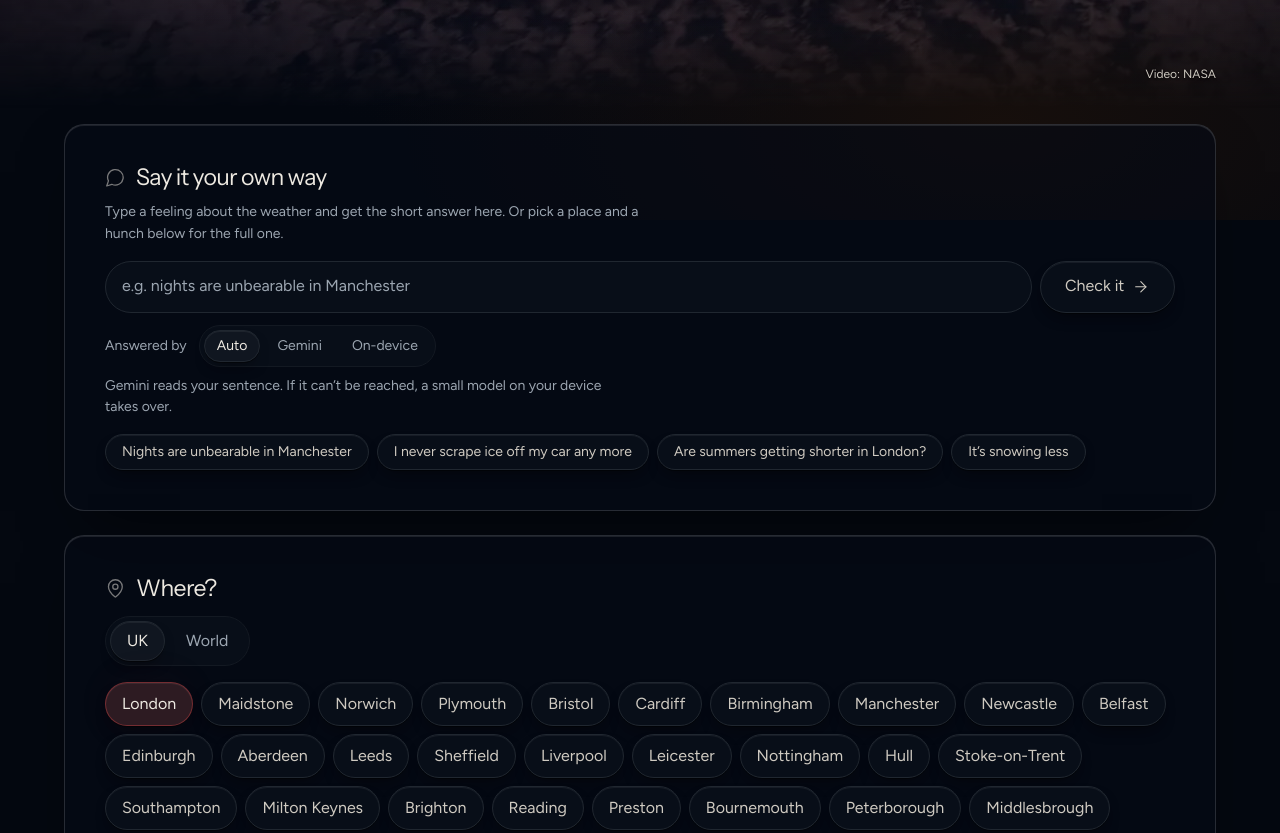
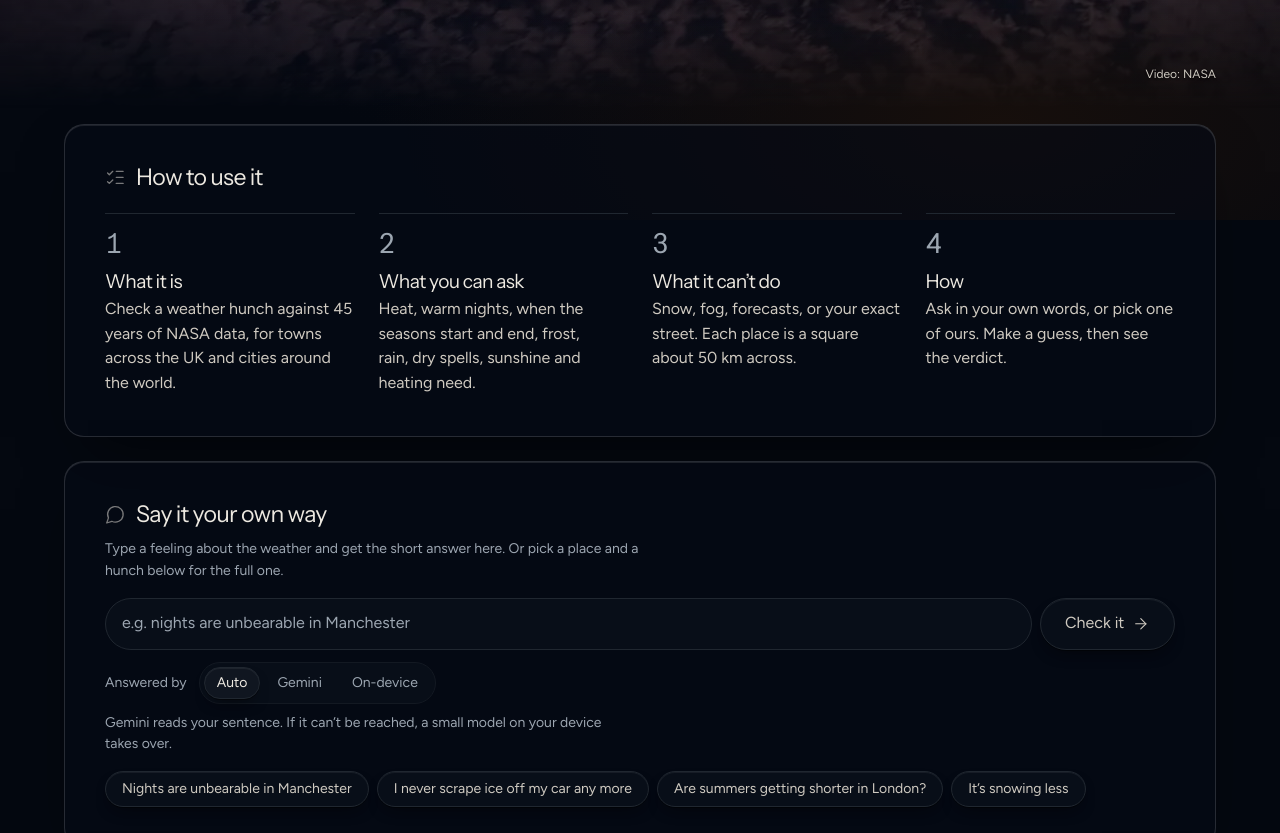
Before and after one commit to NaveenHerath/Mostly-Significant, a plain HTML site: page docs/index.html in a window 1280 px wide. Shown: the part 580-1413 px from the top of the page. Drawn offline with nearby package versions, Linux system fonts and the light colour scheme; no server answers; a script that the page names is missing.

Commit message:
added a guide/ how to use it as the first section

```diff
--- a/docs/index.html
+++ b/docs/index.html
@@ -31,6 +31,7 @@
         <span>Menu</span> <!-- the word, so it’s obvious -->
       </button>
       <nav class="site-nav" id="site-nav" aria-label="Sections"> <!-- the section links -->
+        <a href="#guide" data-nav="guide">How to use it</a> <!-- the four-step guide, first thing after the hero -->
         <a href="#chat" data-nav="try" class="needs-js">Try it</a> <!-- the chat box and the pickers -->
         <a href="#map" data-nav="everywhere" class="needs-answer" hidden>Everywhere</a> <!-- map, only once you’ve guessed -->
         <a href="#report" data-nav="hunches" class="needs-answer" hidden>Every hunch</a> <!-- report card, only once you’ve guessed -->
@@ -71,6 +72,17 @@
     </div>
 
     <noscript><p class="note">This page needs JavaScript to look up the numbers. The method and sources are below.</p></noscript> <!-- fallback -->
+
+    <!-- 1a. how to use it: sets expectations so people ask things the data can answer. plain text, works without js -->
+    <section class="step" id="guide" data-nav="guide" aria-labelledby="guide-h">
+      <h2 id="guide-h"><svg class="icon" aria-hidden="true"><use href="icons.svg#list-checks" /></svg>How to use it</h2> <!-- step heading -->
+      <ol class="guide-steps"> <!-- four short steps, a row on laptops, stacked on phones -->
+        <li><h3>What it is</h3><p>Check a weather hunch against 45 years of NASA data, for towns across the UK and cities around the world.</p></li> <!-- the point -->
+        <li><h3>What you can ask</h3><p>Heat, warm nights, when the seasons start and end, frost, rain, dry spells, sunshine and heating need.</p></li> <!-- what's testable -->
+        <li><h3>What it can’t do</h3><p>Snow, fog, forecasts, or your exact street. Each place is a square about 50 km across.</p></li> <!-- what isn't -->
+        <li><h3>How</h3><p>Ask in your own words, or pick one of ours. Make a guess, then see the verdict.</p></li> <!-- the steps -->
+      </ol>
+    </section>
 
     <!-- 1b. say it your own way: a typed sentence gets a small case card, right in the conversation (chat.js) -->
     <section class="step needs-js" id="chat" data-nav="try" aria-labelledby="chat-h">
--- a/docs/style.css
+++ b/docs/style.css
@@ -304,6 +304,14 @@ html:not(.js) .needs-js { display: none; } /* no javascript: hide the pickers an
 .report-row[aria-current="true"] .report-hunch { text-decoration: underline; text-decoration-color: var(--color-accent); text-decoration-thickness: 2px; text-underline-offset: 0.25em; } /* the one you just checked: underlined in its colour (text stays readable even for dark ember) */
 @media (hover: hover) and (pointer: fine) { .report-row:hover .report-hunch { text-decoration: underline; text-decoration-color: var(--color-muted); text-underline-offset: 0.25em; } } /* hint it's tappable */
 
+/* ---------- how to use it ---------- */
+
+.guide-steps { list-style: none; counter-reset: guide; padding: 0; margin: var(--space-lg) 0 0; display: grid; gap: var(--space-lg); grid-template-columns: repeat(auto-fit, minmax(min(100%, 13rem), 1fr)); } /* four across on laptops, two on tablets, stacked on phones */
+.guide-steps li { counter-increment: guide; border-top: var(--rule-hair) solid var(--color-rule); padding-top: var(--space-md); } /* a thin rule over each step instead of another box */
+.guide-steps li::before { content: counter(guide); display: block; font-family: var(--font-display); font-size: var(--text-2xl); line-height: 1; color: var(--color-muted); font-variant-numeric: tabular-nums; } /* the big quiet step number */
+.guide-steps h3 { margin-top: var(--space-sm); font-size: var(--text-lg); color: var(--color-ink); } /* step name */
+.guide-steps p { margin-top: var(--space-2xs); color: var(--color-ink-2); max-width: 32ch; } /* one or two short lines */
+
 /* ---------- how this works ---------- */
 
 .how p, .how li { color: var(--color-ink-2); margin-top: var(--space-sm); } /* reading text */
```
